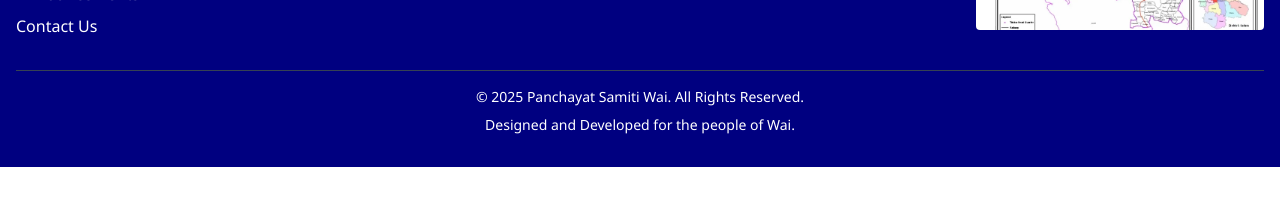
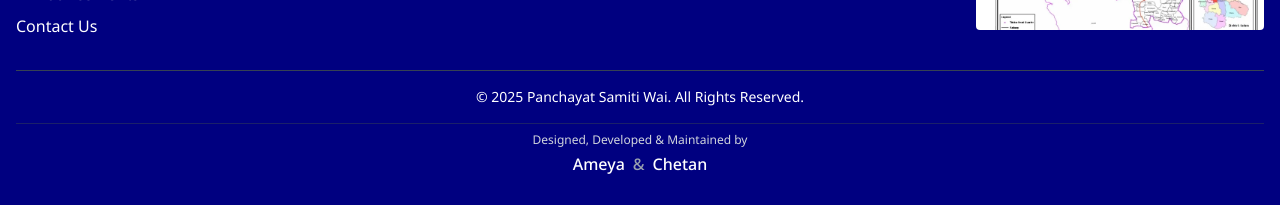
Before and after one commit to AmeyaBadge/WT_CP_PSW, a Next.js app: page / in a window 1280 px wide. Shown: the part 2430-2635 px from the top of the page. Before the commit the page ends 2597 px from the top, so only its background shows below. Built offline with nearby package versions, Linux system fonts and the light colour scheme; no server answers; the database is empty.

Commit message:
Added credits in footer

```diff
--- a/src/components/PublicFooter.tsx
+++ b/src/components/PublicFooter.tsx
@@ -16,7 +16,10 @@ const PublicFooter = () => {
                 </Link>
               </li>
               <li>
-                <Link href="/about" className="hover:text-govt-saffron transition">
+                <Link
+                  href="/about"
+                  className="hover:text-govt-saffron transition"
+                >
                   About Wai
                 </Link>
               </li>
@@ -37,12 +40,18 @@ const PublicFooter = () => {
                 </Link>
               </li>
               <li>
-                <Link href="/announcements" className="hover:text-govt-saffron transition">
+                <Link
+                  href="/announcements"
+                  className="hover:text-govt-saffron transition"
+                >
                   Announcements
                 </Link>
               </li>
               <li>
-                <Link href="/contact" className="hover:text-govt-saffron transition">
+                <Link
+                  href="/contact"
+                  className="hover:text-govt-saffron transition"
+                >
                   Contact Us
                 </Link>
               </li>
@@ -141,12 +150,35 @@ const PublicFooter = () => {
         </div>
 
         {/* Copyright */}
-        <div className="border-t border-gray-700 pt-4 text-center text-sm">
-          <p>
+        <div className="border-t border-gray-700 pt-4 text-center">
+          <p className="text-sm">
             © {new Date().getFullYear()} Panchayat Samiti Wai. All Rights
             Reserved.
           </p>
-          <p className="mt-2">Designed and Developed for the people of Wai.</p>
+          <div className="mt-4 pt-2 border-t border-gray-700/50">
+            <p className="text-xs text-gray-300">
+              Designed, Developed & Maintained by
+            </p>
+            <p className="mt-1 font-medium">
+              <Link
+                href="https://www.linkedin.com/in/ameyabadge"
+                target="_blank"
+                rel="noopener noreferrer"
+                className="inline-block hover:text-govt-saffron transition-colors hover:scale-105 transform duration-200"
+              >
+                Ameya
+              </Link>
+              <span className="mx-2 text-gray-400">&</span>
+              <Link
+                href="https://www.linkedin.com/in/chetan-jain-0011b3229/"
+                target="_blank"
+                rel="noopener noreferrer"
+                className="inline-block hover:text-govt-saffron transition-colors hover:scale-105 transform duration-200"
+              >
+                Chetan
+              </Link>
+            </p>
+          </div>
         </div>
       </div>
     </footer>
```
